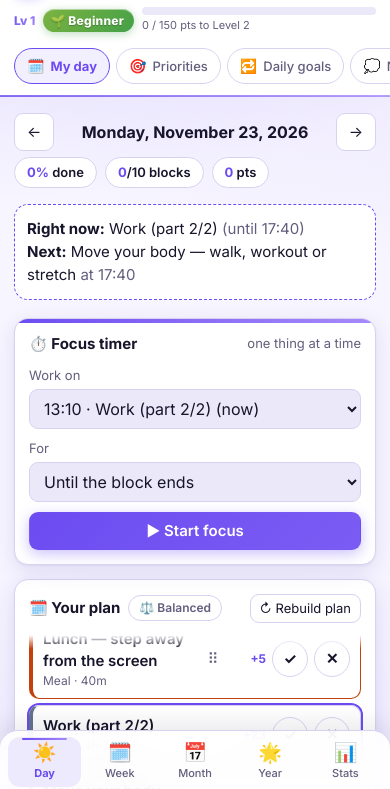
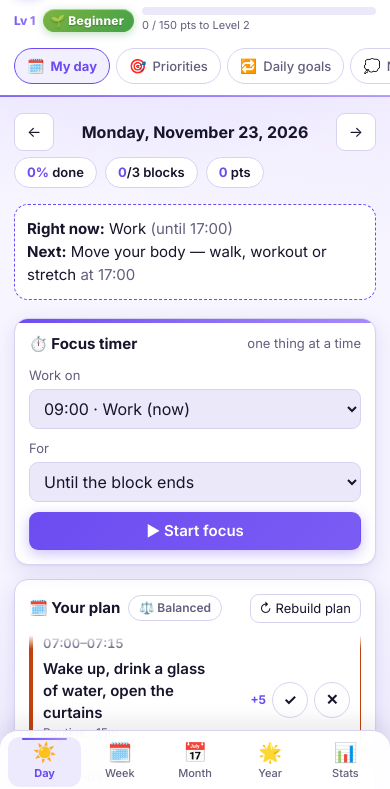
Before and after one commit to AmAr-Januzi/Planner_x, a plain HTML site: page index.html in a window 390 px wide. Both pictures are taken after typing "Sample" into the empty fields and a click on the button "Start planning →". Shown: the part 51-840 px from the top of the page. Drawn offline with Linux system fonts and the light colour scheme.

Commit message:
Dummy time

```diff
--- a/css/day.css
+++ b/css/day.css
@@ -129,6 +129,7 @@
   border-top: 1px solid var(--line);
 }
 .t-anytime { --type: var(--accent-2); }
+.t-anytime .time { color: var(--accent); }
 
 /* ---------- Top priorities ---------- */
 .top-card { position: relative; overflow: hidden; }
--- a/css/responsive.css
+++ b/css/responsive.css
@@ -115,6 +115,7 @@ body { overflow-x: clip; } /* "clip" (not "hidden") so the sticky top bar keeps
 
   /* plan */
   .block { grid-template-columns: 1fr auto; gap: 6px 10px; padding: 9px 10px; }
+  .block .time { grid-column: 1 / -1; }
   .check, .skipb { width: 36px; height: 36px; }
   .plan-scroll { max-height: 70vh; min-height: 260px; }
 
--- a/css/timeline.css
+++ b/css/timeline.css
@@ -4,7 +4,7 @@
 .timeline { display: flex; flex-direction: column; gap: 6px; }
 .block {
   display: grid;
-  grid-template-columns: 1fr auto;
+  grid-template-columns: 96px 1fr auto;
   gap: 12px;
   align-items: center;
   padding: 10px 12px;
@@ -13,6 +13,7 @@
   border-left: 4px solid var(--type, var(--line));
   transition: background .2s;
 }
+.block .time { font-variant-numeric: tabular-nums; font-size: 13px; color: var(--muted); font-weight: 600; }
 .block .b-title { font-weight: 600; }
 .block .b-sub { font-size: 12px; color: var(--muted); }
 .block .b-actions { display: flex; align-items: center; gap: 6px; }
--- a/js/config.js
+++ b/js/config.js
@@ -30,16 +30,19 @@ const IMPORTANCE_PTS = { high: 30, medium: 20, low: 10 };
 const GOAL_PTS = { W: 40, M: 80, Y: 200 };
 
 // The parts of the day every plan is built around. Editable in Settings (see routineOf in planner.js).
+// Only the keys in ROUTINE_KEYS are used; the rest stay off (the planner still reads their times).
 const DEFAULT_ROUTINE = {
-  wake:      { label: 'Wake up',         on: true, dur: 15, title: 'Wake up, drink a glass of water, open the curtains' },
-  morning:   { label: 'Morning routine', on: true, dur: 30, title: 'Morning routine — shower, get dressed, make the bed' },
-  breakfast: { label: 'Breakfast',       on: true, dur: 20, title: 'Breakfast' },
-  lunch:     { label: 'Lunch',           on: true, dur: 40, title: 'Lunch — step away from the screen', time: '12:30' },
-  dinner:    { label: 'Dinner',          on: true, dur: 40, title: 'Dinner', time: '19:00' },
-  exercise:  { label: 'Exercise',        on: true, dur: 30, title: 'Move your body — walk, workout or stretch' },
-  review:    { label: 'Evening review',  on: true, dur: 10, title: "Review today & check tomorrow's plan" },
-  winddown:  { label: 'Wind down',       on: true, dur: 45, title: 'Wind down — no screens, read or stretch' },
+  wake:      { label: 'Wake up',         on: true,  dur: 15, title: 'Wake up, drink a glass of water, open the curtains' },
+  morning:   { label: 'Morning routine', on: false, dur: 30, title: 'Morning routine — shower, get dressed, make the bed' },
+  breakfast: { label: 'Breakfast',       on: false, dur: 20, title: 'Breakfast' },
+  lunch:     { label: 'Lunch',           on: false, dur: 40, title: 'Lunch — step away from the screen', time: '12:30' },
+  dinner:    { label: 'Dinner',          on: false, dur: 40, title: 'Dinner', time: '19:00' },
+  exercise:  { label: 'Exercise',        on: true,  dur: 30, title: 'Move your body — walk, workout or stretch' },
+  review:    { label: 'Evening review',  on: false, dur: 10, title: "Review today & check tomorrow's plan" },
+  winddown:  { label: 'Wind down',       on: false, dur: 45, title: 'Wind down — no screens, read or stretch' },
 };
+// the routine blocks a plan can include (and that Settings shows)
+const ROUTINE_KEYS = ['wake', 'exercise'];
 
 const CATEGORIES = {
   work:     { label: 'Work',     icon: '💼' },
--- a/js/planner.js
+++ b/js/planner.js
@@ -6,8 +6,11 @@
 
 const isWeekend = k => [0, 6].includes(dateOf(k).getDay());
 
-// the saved routine on top of the defaults, so older saves and new options keep working
-const routineOf = p => Object.fromEntries(Object.keys(DEFAULT_ROUTINE).map(key => [key, { ...DEFAULT_ROUTINE[key], ...p?.routine?.[key] }]));
+// the saved routine on top of the defaults, so older saves and new options keep working;
+// anything outside ROUTINE_KEYS is always off, even if an older save turned it on
+const routineOf = p => Object.fromEntries(Object.keys(DEFAULT_ROUTINE).map(key => [key, {
+  ...DEFAULT_ROUTINE[key], ...p?.routine?.[key], ...(ROUTINE_KEYS.includes(key) ? {} : { on: false }),
+}]));
 
 function dayBounds(k = todayKey()) {
   const p = state.profile;
--- a/js/views/day.js
+++ b/js/views/day.js
@@ -455,6 +455,7 @@ function timeline(k, day, isFuture) {
       <button class="skipb" data-act="mark" data-id="${b.id}" data-s="skipped" ${isFuture ? 'disabled' : 'title="Didn\'t do it"'} aria-label="Mark skipped">✕</button>`;
     return `
     <div class="block t-${b.type} ${b.type === 'free' ? 'free' : ''} ${b.status === 'done' ? 'done' : ''} ${b.status === 'skipped' ? 'skipped' : ''} ${b.clash ? 'clash' : ''}" data-id="${b.id}" ${anytime ? '' : `data-start="${b.start}" data-end="${b.end}"`} data-status="${b.status}">
+      <div class="time">${anytime ? '📌 Anytime' : `${fmt(b.start)}–${fmt(b.end)}`}</div>
       <div><div class="b-title">${esc(b.title)}</div><div class="b-sub">${esc(sub)}${anytime && pr ? ` · ~${hours(pr.duration)}` : anytime ? '' : ` · ${hours(b.end - b.start)}`}</div></div>
       <div class="b-actions">${actions}</div>
     </div>`;
--- a/js/views/settings.js
+++ b/js/views/settings.js
@@ -48,7 +48,7 @@ function routineFields(p) {
   <details class="routine-box">
     <summary>Customize your daily routine</summary>
     <p class="muted small">Untick anything you don't want in your plans, and rename it or change how long it takes. Exercise is only added on days with no health activity.</p>
-    ${Object.entries(R).map(([key, r]) => `
+    ${Object.entries(R).filter(([key]) => ROUTINE_KEYS.includes(key)).map(([key, r]) => `
     <div class="routine-row">
       <label class="routine-on"><input type="checkbox" name="rOn_${key}" ${r.on ? 'checked' : ''}> ${esc(DEFAULT_ROUTINE[key].label)}</label>
       <input class="${r.time ? '' : 'routine-wide'}" name="rTitle_${key}" maxlength="60" value="${esc(r.title)}" aria-label="${esc(DEFAULT_ROUTINE[key].label)} — name in your plan">
```
